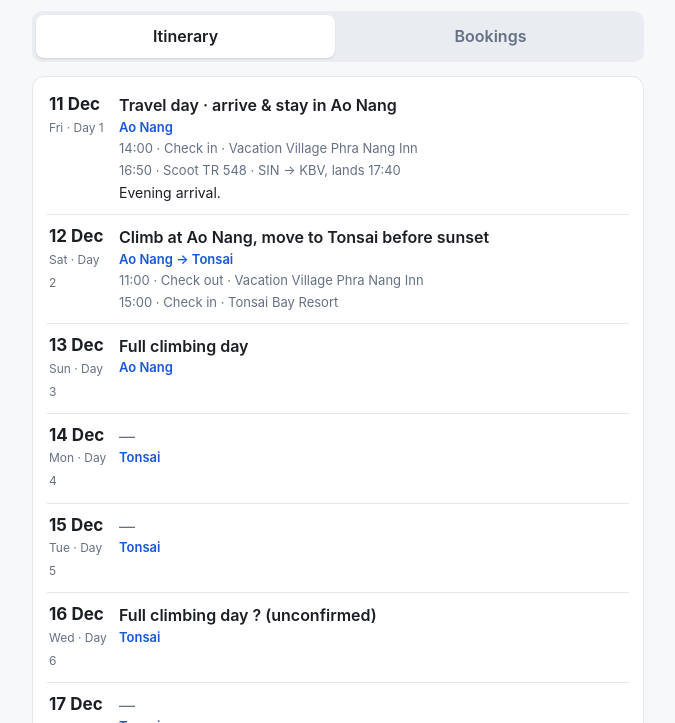
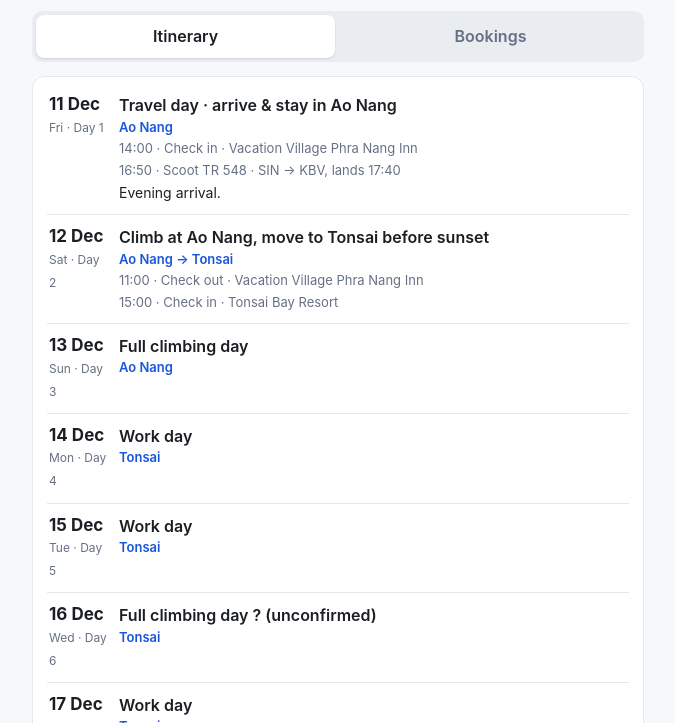
Before and after one commit to wgao19/Krabi-2026, a plain HTML site: page index.html in a window 1280 px wide. Shown: the part 77-800 px from the top of the page, without its empty margins (302-977 px from the left). Drawn offline with Linux system fonts and the light colour scheme.

Commit message:
Mark Dec 14, 15, 17, 18 as work days
Co-Authored-By: Claude Sonnet 5.5 <noreply@anthropic.com>
Claude-Session: https://claude.ai/code/session_0115EojArzsJY3Chy1WVh3iH

```diff
--- a/index.html
+++ b/index.html
@@ -90,11 +90,11 @@ const DEFAULT_PLAN = [
   D("2026-12-11","Ao Nang","Travel day · arrive & stay in Ao Nang","Evening arrival."),
   D("2026-12-12","Ao Nang → Tonsai","Climb at Ao Nang, move to Tonsai before sunset"),
   D("2026-12-13","Ao Nang","Full climbing day"),
-  D("2026-12-14","Tonsai","",""),
-  D("2026-12-15","Tonsai","",""),
+  D("2026-12-14","Tonsai","Work day"),
+  D("2026-12-15","Tonsai","Work day"),
   D("2026-12-16","Tonsai","Full climbing day ? (unconfirmed)"),
-  D("2026-12-17","Tonsai","",""),
-  D("2026-12-18","Tonsai","",""),
+  D("2026-12-17","Tonsai","Work day"),
+  D("2026-12-18","Tonsai","Work day"),
   D("2026-12-19","Tonsai","Full climbing day"),
   D("2026-12-20","Tonsai","Full climbing day"),
   D("2026-12-21","Tonsai → Ao Nang","Work day · move back to Ao Nang"),
```
